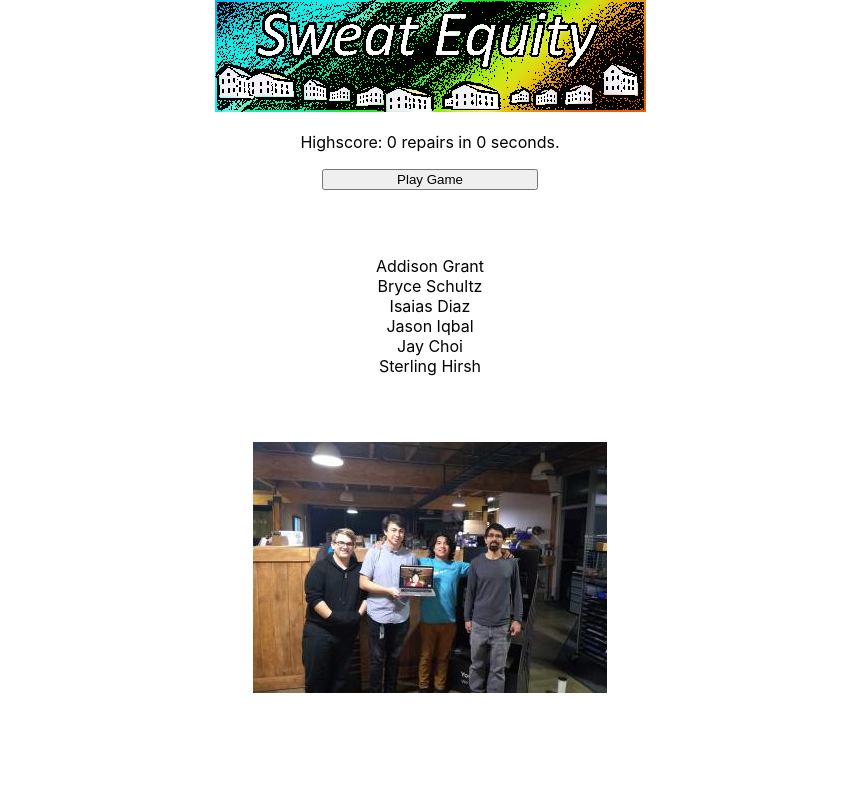
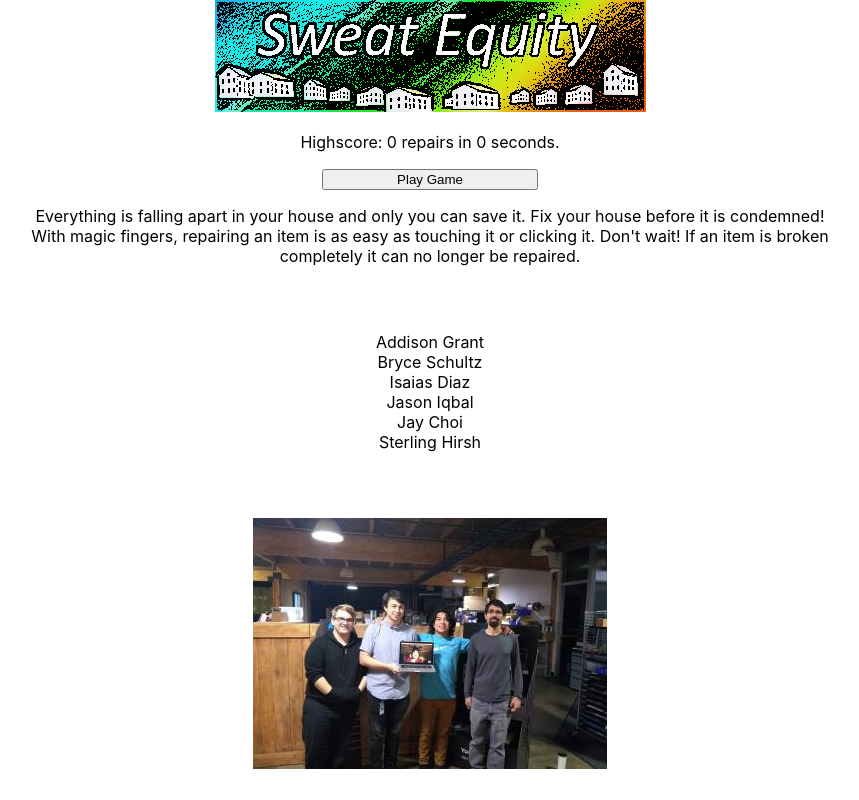
Before and after one commit to addison-grant/sweat-equity-2, a React (Create React App) app: page / in a window 1280 px wide. Shown: the whole page, without its empty margins (210-1069 px from the left). Built offline with nearby package versions, Linux system fonts and the light colour scheme.

Commit message:
Added simple instructions to the menu. I would have created a branch for this but is was so small a change.

```diff
--- a/src/components/Menu.js
+++ b/src/components/Menu.js
@@ -21,6 +21,12 @@ class Menu extends Component {
                         Play Game
                     </button>
                 </div>
+                <p className="instructions">
+                    Everything is falling apart in your house and only you can save it.
+                    Fix your house before it is condemned! With magic fingers, repairing
+                    an item is as easy as touching it or clicking it. Don't wait! If an
+                    item is broken completely it can no longer be repaired.
+                </p>
                 <dl className="team">
                     <dt> Addison Grant</dt>
                     <dt> Bryce Schultz</dt>
--- a/src/css/Menu.css
+++ b/src/css/Menu.css
@@ -11,3 +11,9 @@
 .team {
     padding-top: 50px;
 }
+
+.instructions {
+    max-width: 800px;
+    margin-left: auto;
+    margin-right: auto;
+}
```
